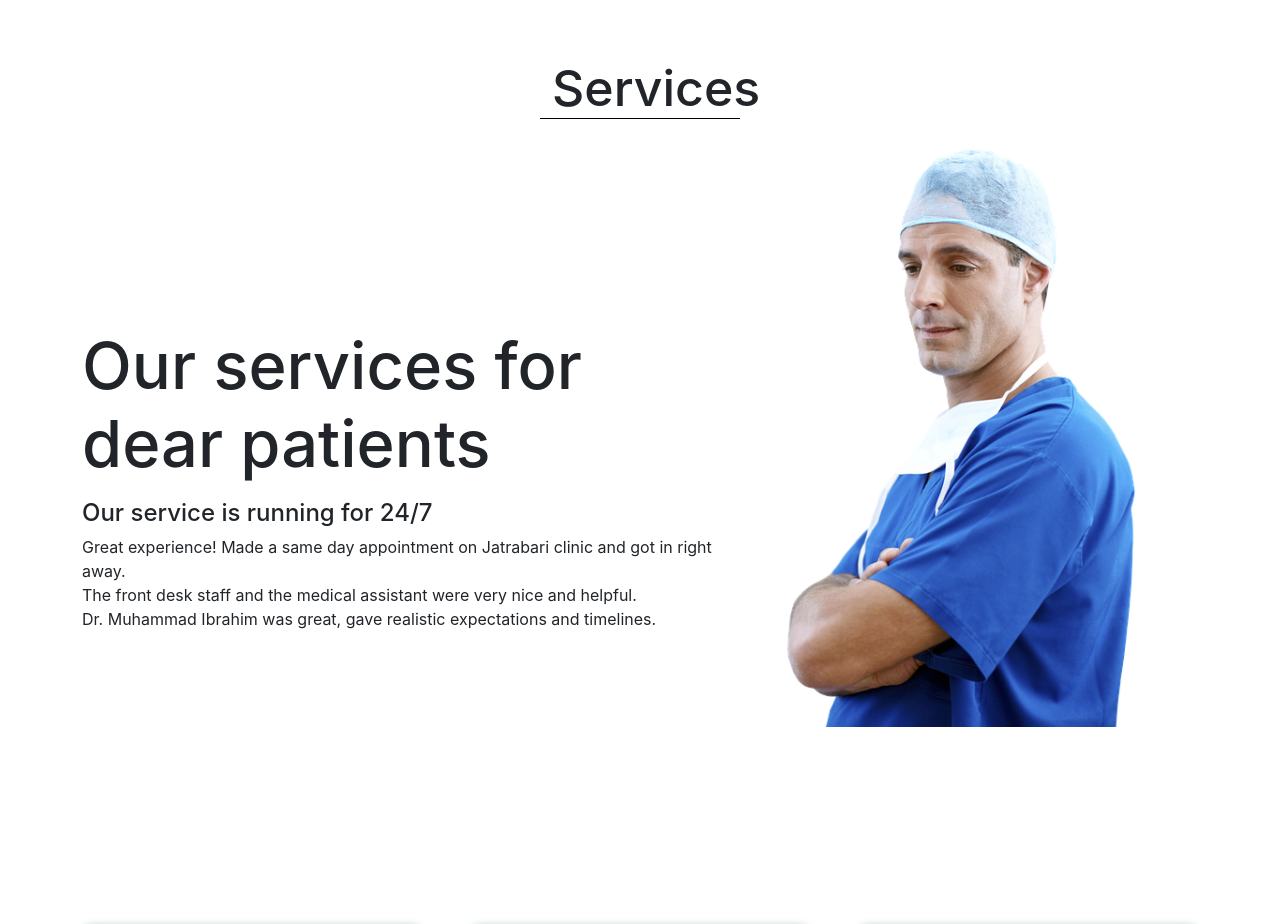
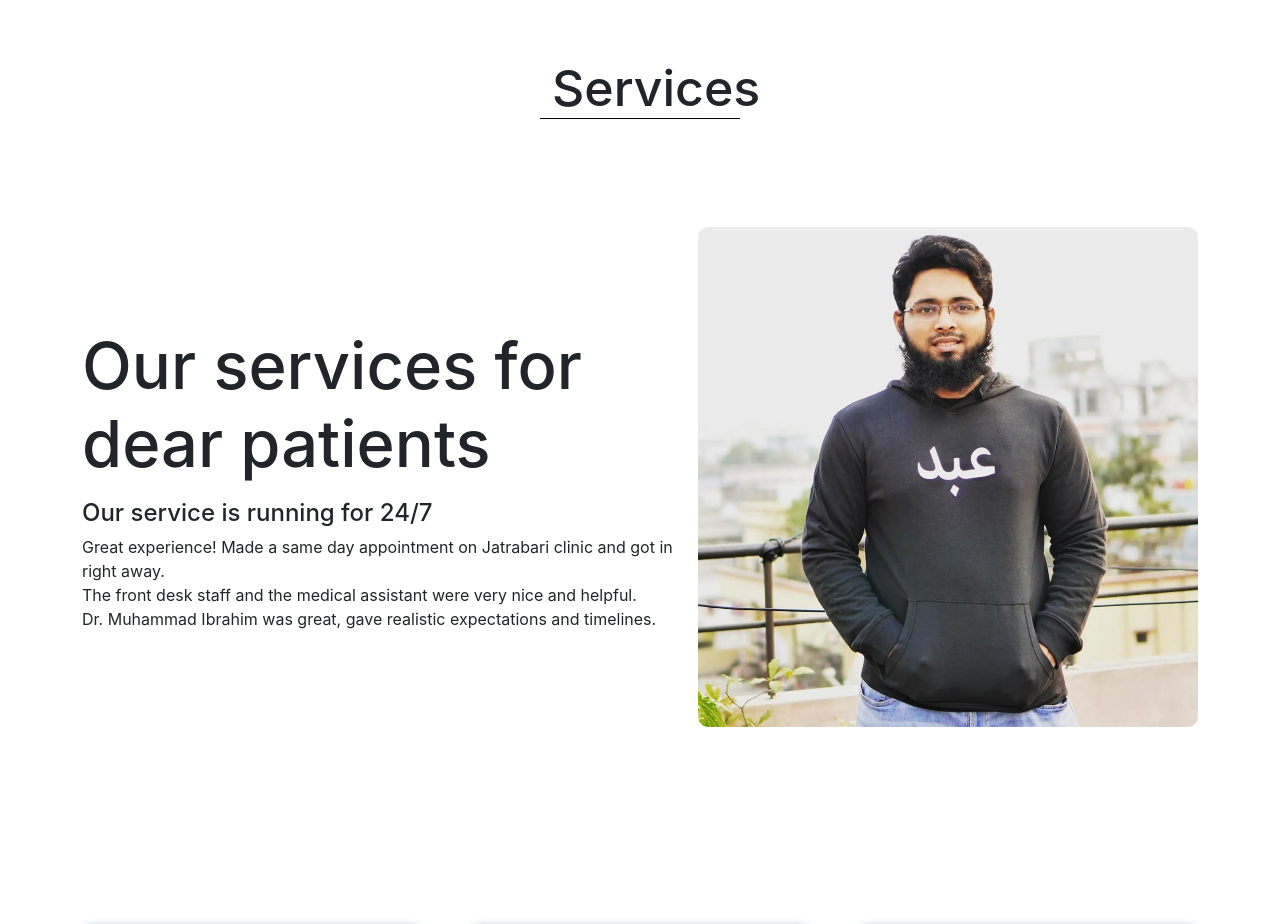
Before and after one commit to Farhan910/doctor-home, a React (Create React App) app: page / in a window 1280 px wide. Shown: the part 820-1744 px from the top of the page. Built offline with nearby package versions, Linux system fonts and the light colour scheme; no server answers; grey boxes are pictures that could not be loaded.

Commit message:
all donee

```diff
--- a/src/components/Pages/Home/Home.css
+++ b/src/components/Pages/Home/Home.css
@@ -9,6 +9,11 @@
     border-bottom: 1px solid black;
     width:200px;
     align-items: center;
+}
+.image-container{
+    width: 500px;
+    border-radius: 10px;
+    margin-top: 100px;
 }
 
 @media screen and (max-width: 590px) {
--- a/src/components/Pages/Home/Home.js
+++ b/src/components/Pages/Home/Home.js
@@ -1,7 +1,7 @@
 import React from "react";
 import Banner from "../Banner/Banner";
 import Services from "../Services/Services";
-import banner from "../../../../src/components/Images/banner.png";
+import banner from "../../../../src/components/Images/banner.jpg";
 import "./Home.css";
 
 const Home = () => {
@@ -25,7 +25,7 @@ const Home = () => {
           </p>
         </div>
         <div className="service-first-image">
-          <img className="w-100 image-container" src={banner} alt="banner" />
+          <img className="  image-container" src={banner} alt="banner" />
         </div>
       </div>
       <div className="home-service">
--- a/src/components/Pages/NotFound/NotFound.js
+++ b/src/components/Pages/NotFound/NotFound.js
@@ -3,8 +3,9 @@ import React from 'react';
 
 const NotFound = () => {
     return (
-        <div>
-            <h2>this is not found </h2>
+        <div className="text-center">
+            <h1> Sorry ! This page has no content</h1>
+
         </div>
     );
 };
```
Also changed, not shown: src/components/Images/banner.jpg (added), src/components/Images/banner.png (deleted).
